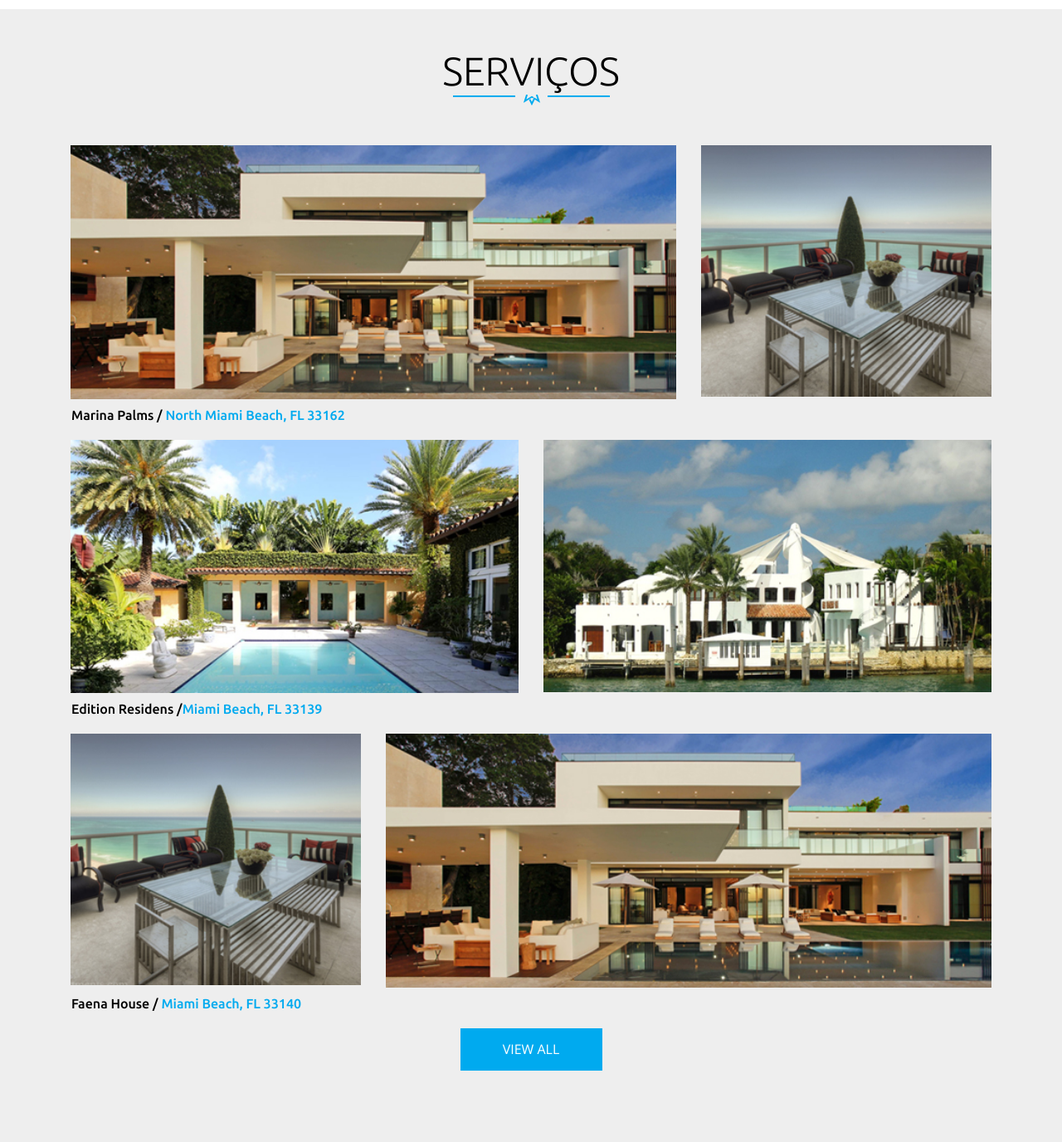
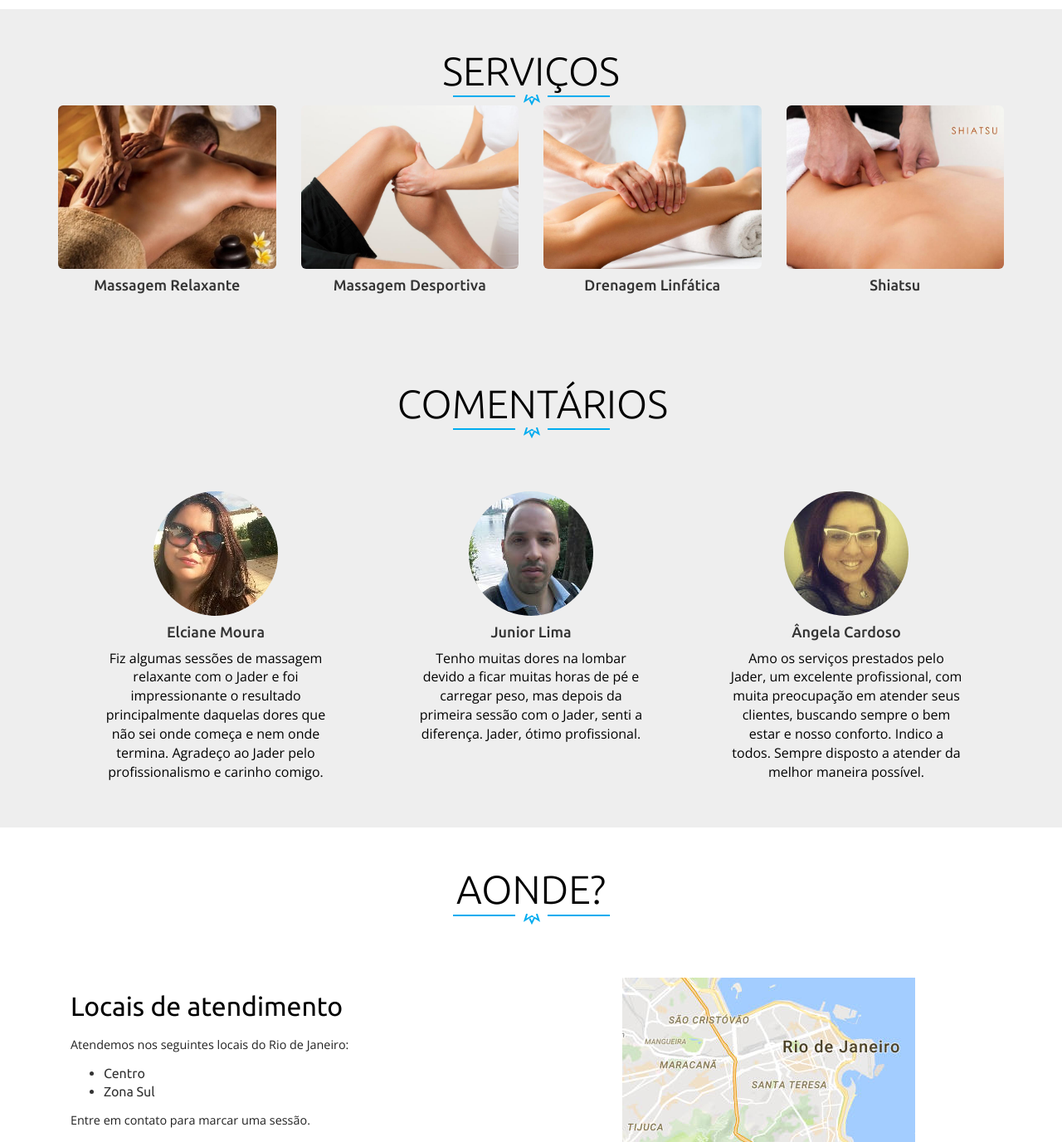
Before and after one commit to JaderLimaRJ/JaderLimaRJ.github.io, a plain HTML site: page index.html in a window 1280 px wide. Shown: the part 840-2216 px from the top of the page at 83% size. Drawn offline with nearby package versions, Linux system fonts and the light colour scheme.

Commit message:
Atualizar seção de Serviços

```diff
--- a/index.html
+++ b/index.html
@@ -129,94 +129,25 @@ License URL: http://creativecommons.org/licenses/by/3.0/
 				<h3>Serviços</h3>
 				<div class="head-bottom-border"></div>
 			</div>
-			<div class="services-grids">
-				<div class="services-grids-row1">
-					<div class="col-md-8 services-grid1">
-						<a href="#" class="b-link-stripe b-animate-go  thickbox">
-							<img class="port-pic" src="images/g1.jpg" />
-							<div class="b-wrapper">
-								<h2 class="b-animate b-from-left    b-delay03 ">
-									<span> Miami places</span>
-									<button>View photo</button>
-									<label> <i class="fa fa-heart"> </i> 21</label>
-								</h2>
-							</div>
-						</a>
-					</div>
-					<div class="col-md-4 services-grid1">
-						<a href="#" class="b-link-stripe b-animate-go  thickbox">
-							<img class="port-pic" src="images/g2.jpg" />
-							<div class="b-wrapper">
-								<h2 class="b-animate b-from-left    b-delay03 ">
-									<span> Miami places</span>
-									<button>View photo</button>
-									<label> <i class="fa fa-heart"> </i> 21</label>
-								</h2>
-							</div>
-						</a>
-					</div>
-					<div class="clearfix"> </div>
-					<p class="place">Marina Palms / <a href="#">North Miami Beach, FL 33162</a></p>
+			<div class="row text-center">
+				<div class="col-sm-6 col-md-3">
+					<img class="img-responsive img-rounded" src="images/servicos-massagem-relaxante-f.jpeg"/>
+					<h4>Massagem Relaxante</h4>
 				</div>
-				<div class="services-grids-row1">
-					<div class="col-md-6 services-grid1">
-						<a href="#" class="b-link-stripe b-animate-go  thickbox">
-							<img class="port-pic" src="images/g3.jpg" />
-							<div class="b-wrapper">
-								<h2 class="b-animate b-from-left    b-delay03 ">
-									<span> Miami places</span>
-									<button>View photo</button>
-									<label> <i class="fa fa-heart"> </i> 21</label>
-								</h2>
-							</div>
-						</a>
-					</div>
-					<div class="col-md-6 services-grid1">
-						<a href="#" class="b-link-stripe b-animate-go  thickbox">
-							<img class="port-pic" src="images/g4.jpg" />
-							<div class="b-wrapper">
-								<h2 class="b-animate b-from-left    b-delay03 ">
-									<span> Miami places</span>
-									<button>View photo</button>
-									<label> <i class="fa fa-heart"> </i> 21</label>
-								</h2>
-							</div>
-						</a>
-					</div>
-					<div class="clearfix"> </div>
-					<p class="place">Edition Residens /<a href="#">Miami Beach, FL 33139</a></p>
+				<div class="col-sm-6 col-md-3">
+					<img class="img-responsive img-rounded" src="images/servicos-massagem-desportiva-f.jpg"/>
+					<h4>Massagem Desportiva</h4>
 				</div>
-				<!----->
-				<div class="services-grids-row1">
-					<div class="col-md-4 services-grid1">
-						<a href="#" class="b-link-stripe b-animate-go  thickbox">
-							<img class="port-pic" src="images/g2.jpg" />
-							<div class="b-wrapper">
-								<h2 class="b-animate b-from-left    b-delay03 ">
-									<span> Miami places</span>
-									<button>View photo</button>
-									<label> <i class="fa fa-heart"> </i> 21</label>
-								</h2>
-							</div>
-						</a>
-					</div>
-					<div class="col-md-8 services-grid1">
-						<a href="#" class="b-link-stripe b-animate-go  thickbox">
-							<img class="port-pic" src="images/g1.jpg" />
-							<div class="b-wrapper">
-								<h2 class="b-animate b-from-left    b-delay03 ">
-									<span> Miami places</span>
-									<button>View photo</button>
-									<label> <i class="fa fa-heart"> </i> 21</label>
-								</h2>
-							</div>
-						</a>
-					</div>
-					<div class="clearfix"> </div>
-					<p class="place">Faena House / <a href="#">Miami Beach, FL 33140</a></p>
+				<div class="clearfix visible-sm"></div>
+				<div class="col-sm-6 col-md-3">
+					<img class="img-responsive img-rounded" src="images/servicos-drenagem-linfatica-f.jpg"/>
+					<h4>Drenagem Linfática</h4>
+				</div>
+				<div class="col-sm-6 col-md-3">
+					<img class="img-responsive img-rounded" src="images/servicos-shiatsu-f.jpeg"/>
+					<h4>Shiatsu</h4>
 				</div>
 			</div>
-			<a class="view-services-btn" href="#">View all</a>
 		</div>
 	</div>
 	<!----//End-services---->
@@ -231,7 +162,7 @@ License URL: http://creativecommons.org/licenses/by/3.0/
 			<div class="testmonials-grids text-center">
 				<div class="col-md-4 testmonial-grid">
 					<a href="#"><img class="t-pic" src="images/t1.jpg" title="name" /></a>
-					<h4>Elciane Moura<</h4>
+					<h4>Elciane Moura</h4>
 					<p>Fiz algumas sessões de massagem relaxante com o Jader e foi impressionante o resultado principalmente daquelas dores que não sei onde começa e nem onde termina. Agradeço ao Jader pelo profissionalismo e carinho comigo.</p>
 				</div>
 				<div class="col-md-4 testmonial-grid">
```
Also changed, not shown: images/servicos-drenagem-linfatica-f.jpg (added), images/servicos-massagem-desportiva-f.jpg (added), images/servicos-massagem-relaxante-f.jpeg (added), images/servicos-shiatsu-f.jpeg (added).
